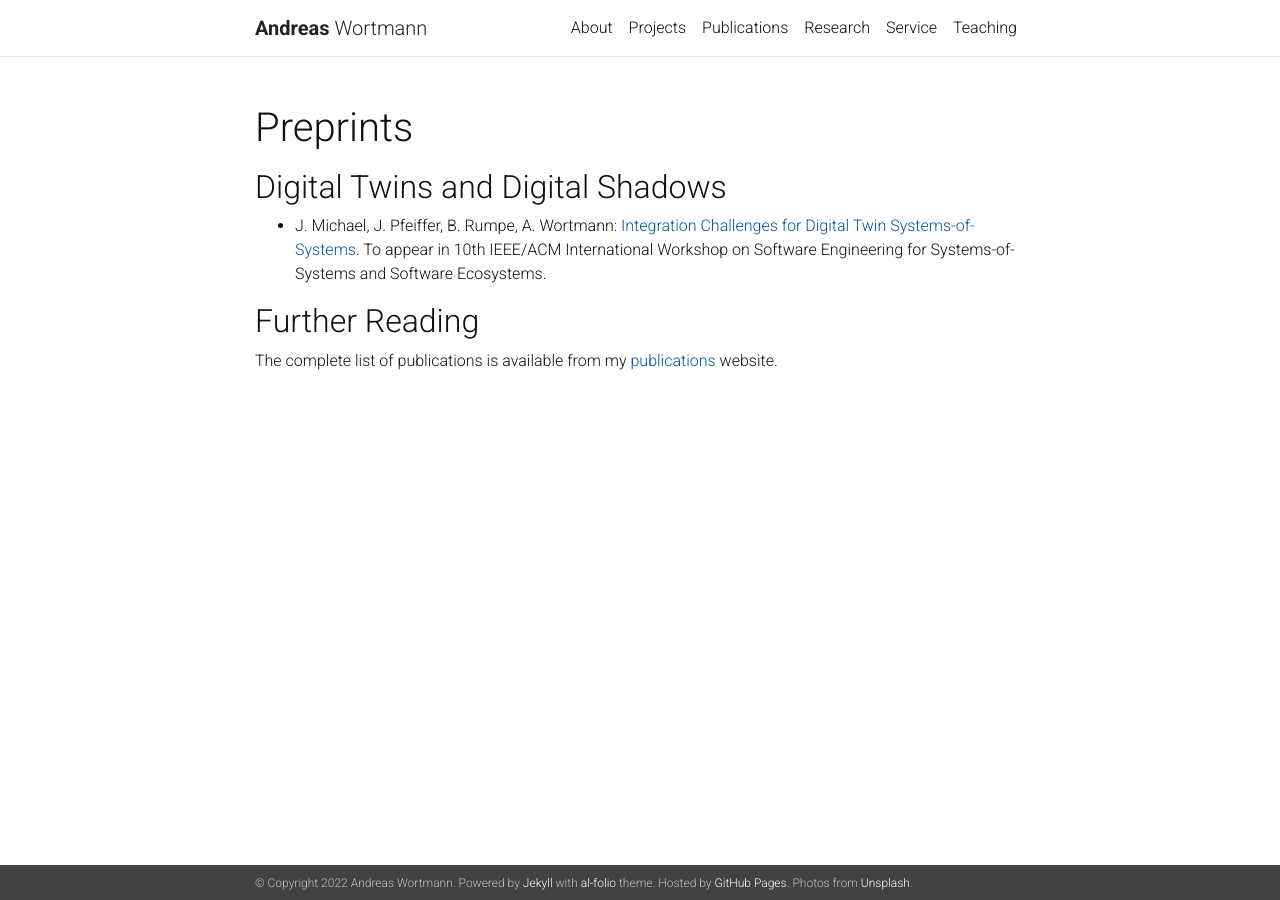
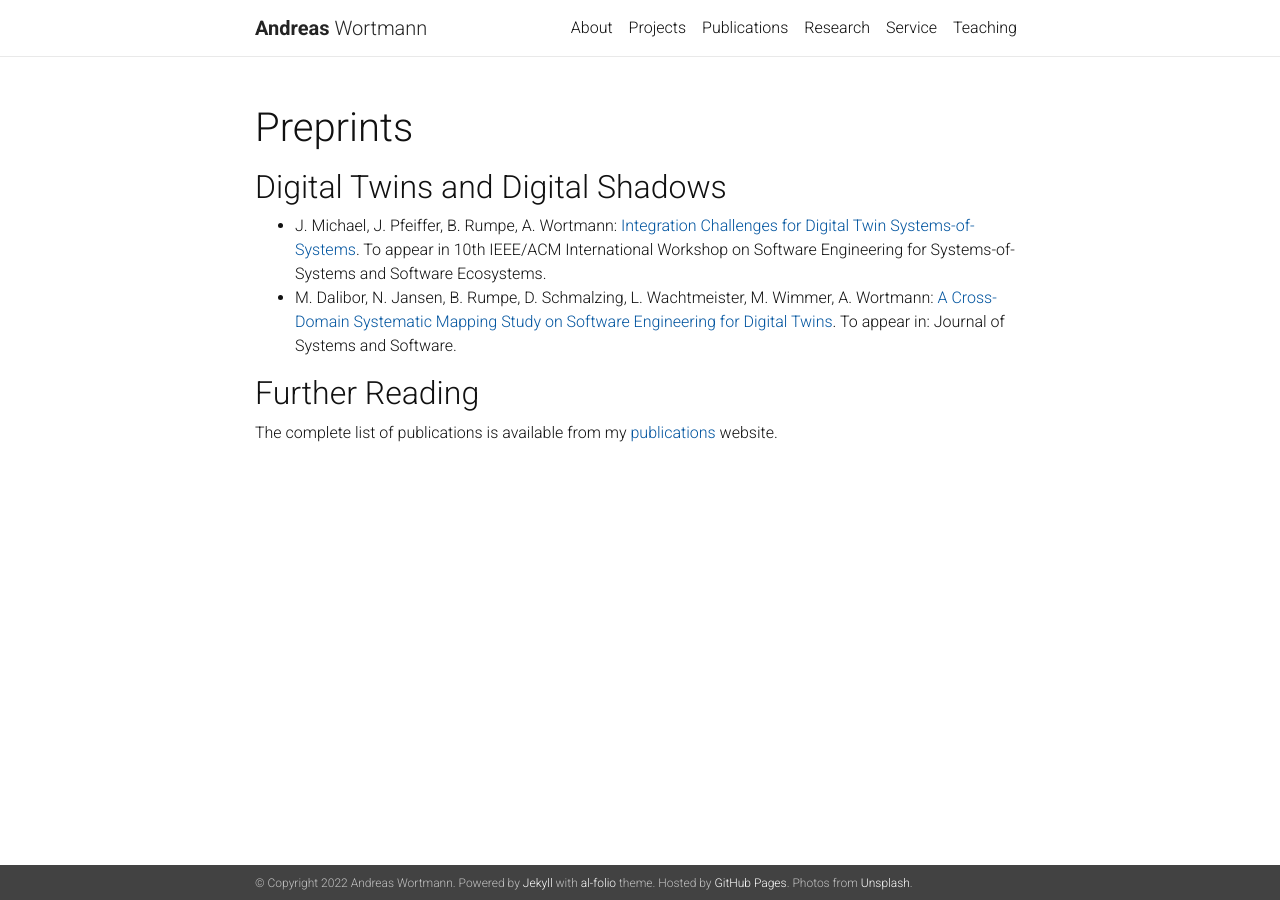
Before and after one commit to awortmann/awortmann.github.io, a Jekyll site: the page built from _pages/preprints.md, in a window 1280 px wide. Built offline with Jekyll 4.4.1, drawn with Linux system fonts in a browser that asks for light colours; nearby versions of some CDN libraries; a style sheet for code colours, icons or effects is not loaded.

Commit message:
Minor update

```diff
--- a/_pages/preprints.md
+++ b/_pages/preprints.md
@@ -9,6 +9,7 @@
 ## Digital Twins and Digital Shadows
 
 - J. Michael, J. Pfeiffer, B. Rumpe, A. Wortmann: [Integration Challenges for Digital Twin Systems-of-Systems](https://www.researchgate.net/publication/359618724_Integration_Challenges_for_Digital_Twin_Systems-of-Systems). To appear in 10th IEEE/ACM International Workshop on Software Engineering for Systems-of-Systems and Software Ecosystems.
+- M. Dalibor, N. Jansen, B. Rumpe, D. Schmalzing, L. Wachtmeister, M. Wimmer, A. Wortmann: [A Cross-Domain Systematic Mapping Study on Software Engineering for Digital Twins](../downloads/preprints/2022/Systematic_Mapping_Study_on_Digital_Twins__DT_SMS_.pdf). To appear in: Journal of Systems and Software.
 
 
 ## Further Reading
```
Also changed, not shown: 1 other file.
